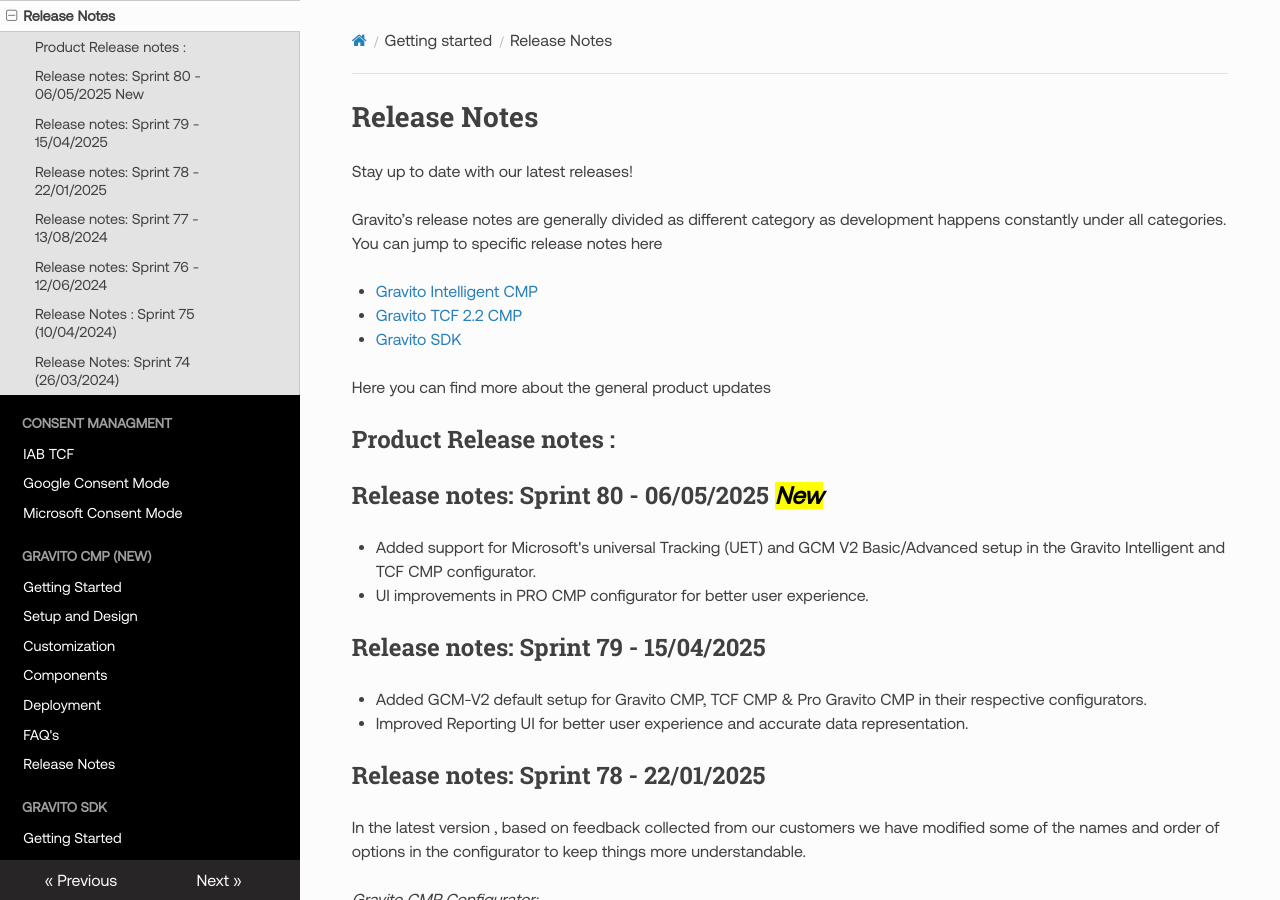
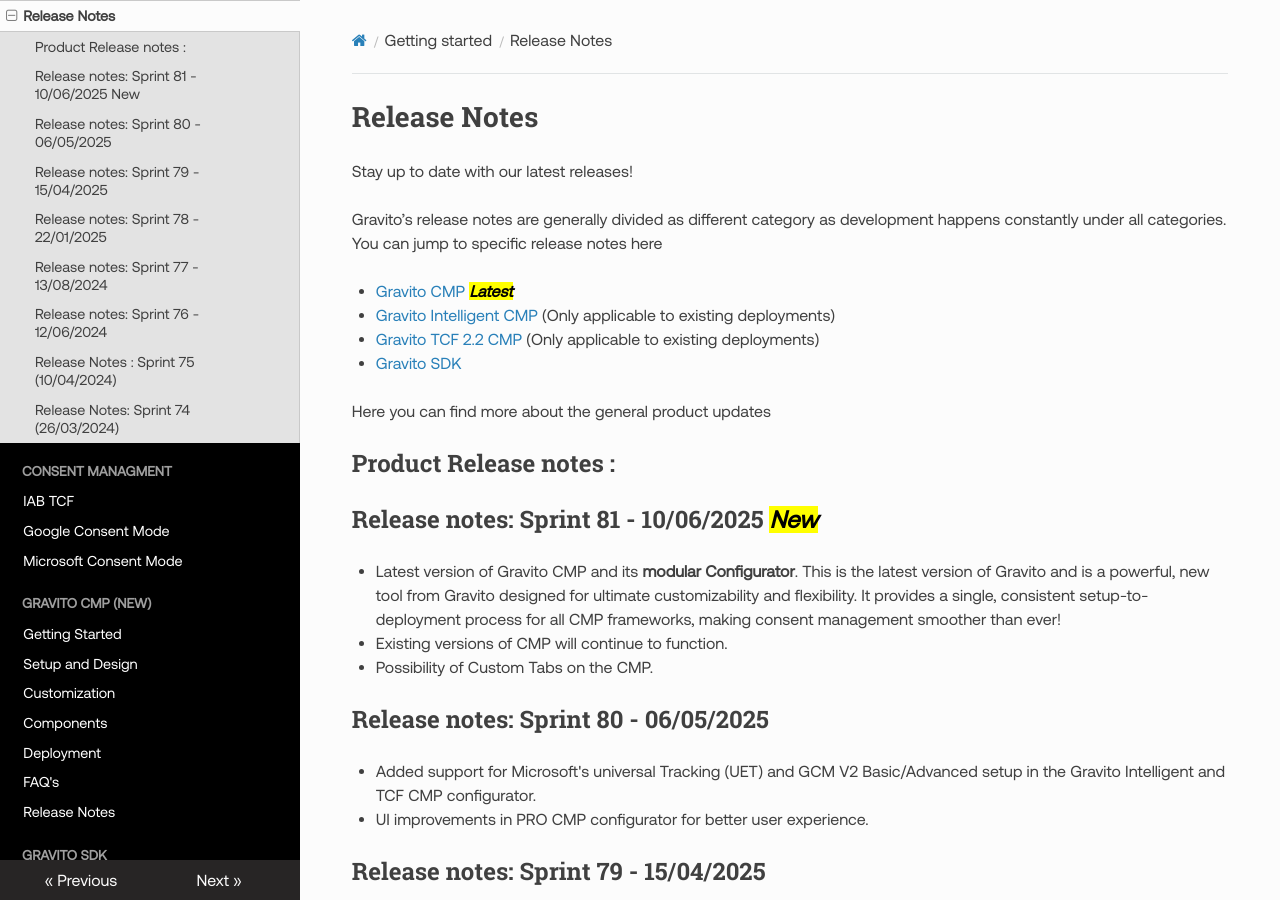
Before and after one commit to GravitoLtd/gravitoltd.github.io, an MkDocs documentation site: the page built from docs/Getting_started/Release_Notes.md, in a window 1280 px wide and 900 px high. Built offline with MkDocs 1.6.1, drawn with Linux system fonts in a browser that asks for light colours; nearby versions of some CDN libraries; comment, search, counter and statistics services are not loaded.

Commit message:
changes to release notes

```diff
--- a/docs/Getting_started/Release_Notes.md
+++ b/docs/Getting_started/Release_Notes.md
@@ -4,15 +4,22 @@
 
 Gravito’s release notes are generally divided as different category as development happens constantly under all categories. You can jump to specific release notes here
 
-- [Gravito Intelligent CMP](https://docs.gravito.net/Gravito_Intelligent_CMP/Release_Notes/)
-- [Gravito TCF 2.2 CMP](https://docs.gravito.net/Gravito_TCF_2.2_CMP/Release_Notes/)
+- [Gravito CMP](https://docs.gravito.net/Gravito_V6_CMP/Release_Notes/) <mark>Latest</mark>
+- [Gravito Intelligent CMP](https://docs.gravito.net/Gravito_Intelligent_CMP/Release_Notes/) (Only applicable to existing deployments)
+- [Gravito TCF 2.2 CMP](https://docs.gravito.net/Gravito_TCF_2.2_CMP/Release_Notes/)  (Only applicable to existing deployments)
 - [Gravito SDK](https://docs.gravito.net/Gravito_SDK/Release_Notes/)
 
 Here you can find more about the general product updates
 
 ## Product Release notes :
 
-## Release notes: Sprint 80 - 06/05/2025 <mark>New</mark>
+## Release notes: Sprint 81 - 10/06/2025 <mark>New</mark>
+
+- Latest version of Gravito CMP and its **modular Configurator**. This is the latest version of Gravito and is a powerful, new tool from Gravito designed for ultimate customizability and flexibility. It provides a single, consistent setup-to-deployment process for all CMP frameworks, making consent management smoother than ever!
+  - Existing versions of CMP will continue to function.
+- Possibility of Custom Tabs on the CMP.
+
+## Release notes: Sprint 80 - 06/05/2025
 
 - Added support for Microsoft's universal Tracking (UET) and GCM V2 Basic/Advanced setup in the Gravito Intelligent and TCF CMP configurator.
 - UI improvements in PRO CMP configurator for better user experience.
```
Also changed, not shown: docs/Gravito_V6_CMP/Getting_Started.md (+2 -2 lines).
